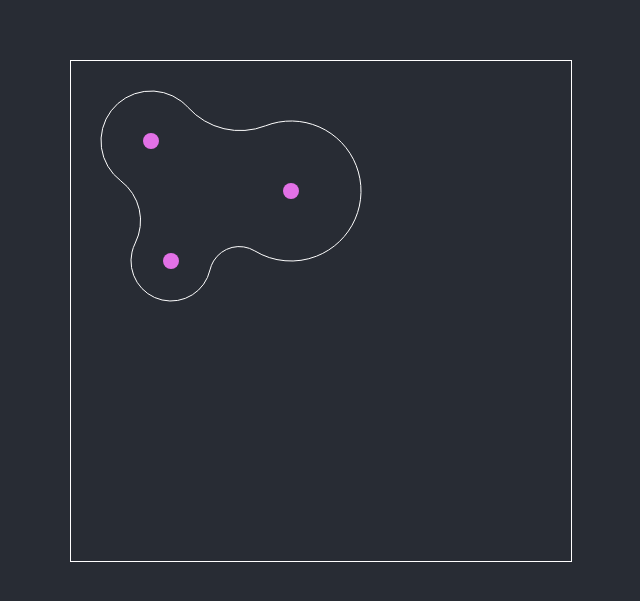
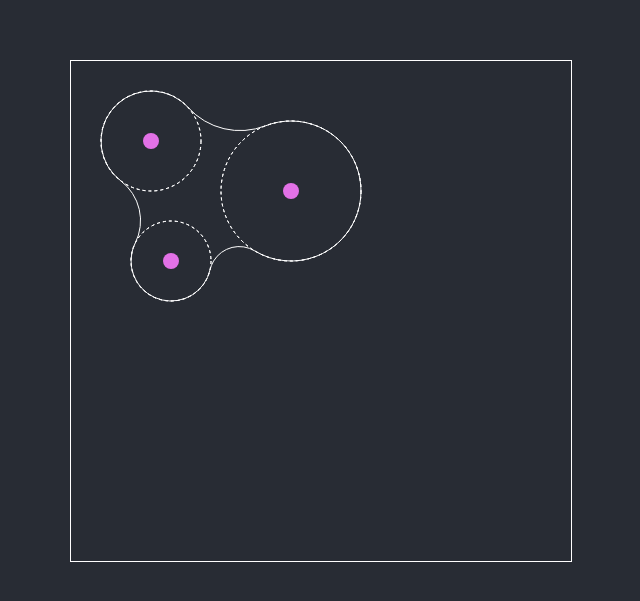
Before and after one commit to exacs/amebator, a React (Create React App) app: page / in a window 1280 px wide. Shown: the part 119-720 px from the top of the page, without its empty margins (319-959 px from the left). Built offline with nearby package versions, Linux system fonts and the light colour scheme; the HTML template or start-up script is replaced by a standard one.

Commit message:
Show debug Canvas

```diff
--- a/src/components/Amebator.js
+++ b/src/components/Amebator.js
@@ -1,5 +1,6 @@
 import React, { useState } from "react";
 import Canvas from "./Canvas";
+import DebugCanvas from "./DebugCanvas";
 import Controls from "./Controls";
 import "./Amebator.css";
 
@@ -27,6 +28,7 @@ function App() {
   return (
     <div className="Amebator">
       <div className="Amebator-canvas-container">
+        <DebugCanvas data={data} />
         <Canvas data={data} />
         <Controls circles={data.circles} moveCenter={moveCenter} />
       </div>
--- /dev/null
+++ b/src/components/DebugCanvas.js
@@ -0,0 +1,49 @@
+import React, { useRef, useEffect, useState } from "react";
+import { drawCircle } from "../draw-ameba";
+
+function useCanvas(callback) {
+  const canvasRef = useRef(null);
+  const [frameCount, setFrameCount] = useState(0);
+
+  useEffect(() => {
+    const frameId = requestAnimationFrame(() => {
+      setFrameCount(frameCount + 1);
+    });
+
+    return () => {
+      cancelAnimationFrame(frameId);
+    };
+  }, [frameCount, setFrameCount]);
+
+  if (canvasRef && canvasRef.current) {
+    const ctx = canvasRef.current.getContext("2d");
+
+    if (ctx) {
+      ctx.clearRect(0, 0, 500, 500);
+      callback(ctx);
+    }
+  }
+
+  return canvasRef;
+}
+
+export default function Canvas({ data }) {
+  const canvasRef = useCanvas((ctx) => {
+    ctx.strokeStyle = "white";
+    ctx.setLineDash([3, 3])
+
+    for (const circle of data.circles) {
+      drawCircle(ctx, [circle.x, circle.y], circle.r);
+      ctx.stroke()
+    }
+  });
+
+  return (
+    <canvas
+      ref={canvasRef}
+      width={500}
+      height={500}
+      style={{ border: "1px solid white", position: 'absolute' }}
+    />
+  );
+}
--- a/src/draw-ameba/index.js
+++ b/src/draw-ameba/index.js
@@ -1,4 +1,10 @@
 import { intersection } from "./geometry.js";
+
+export function drawCircle (ctx, center, radius) {
+  ctx.beginPath()
+  ctx.arc(center[0], center[1], radius, 0, Math.PI * 2)
+  ctx.stroke()
+}
 
 export default function drawAmeba(ctx, circles, radii) {
   const arcArgs = [];
```
